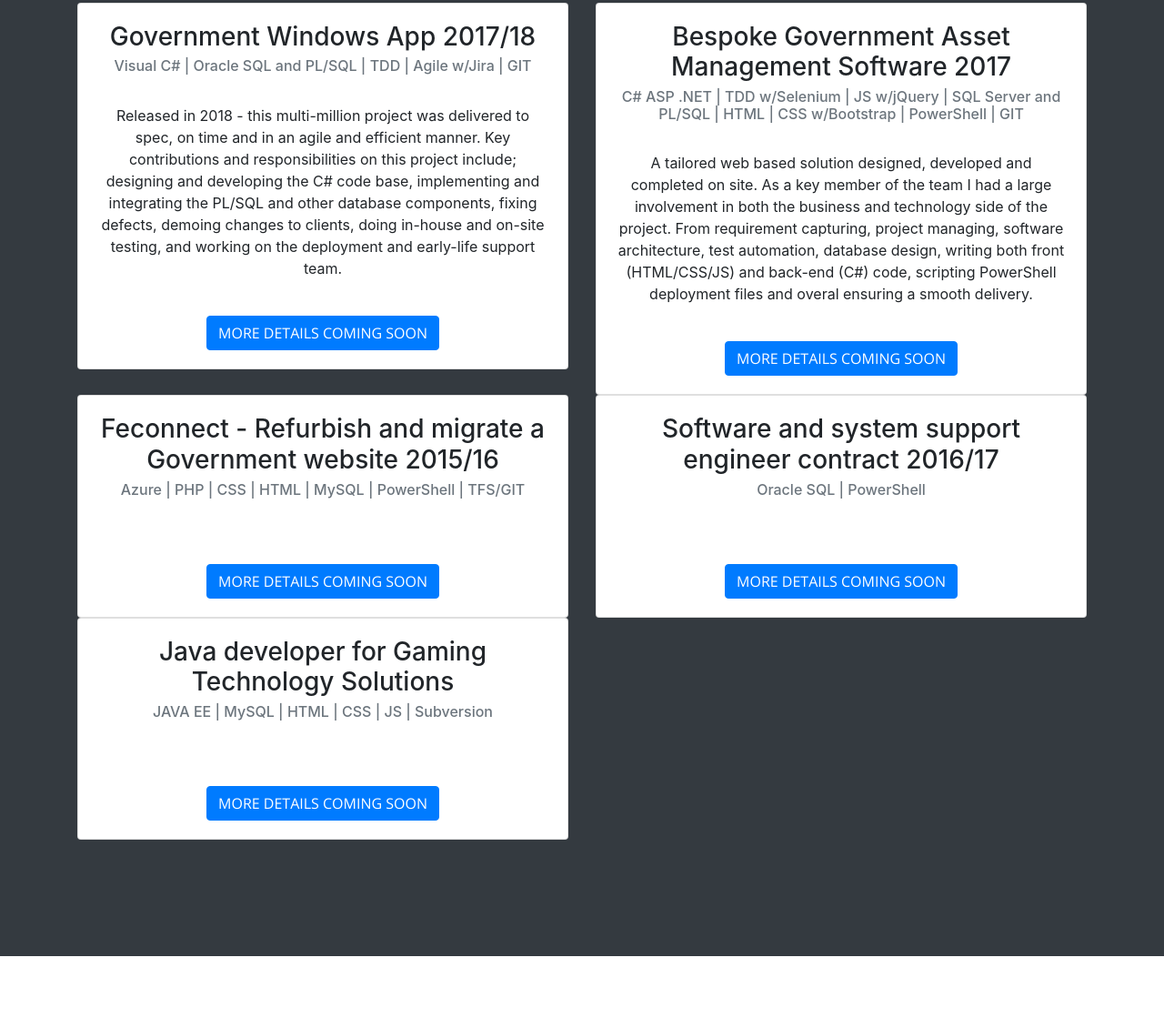
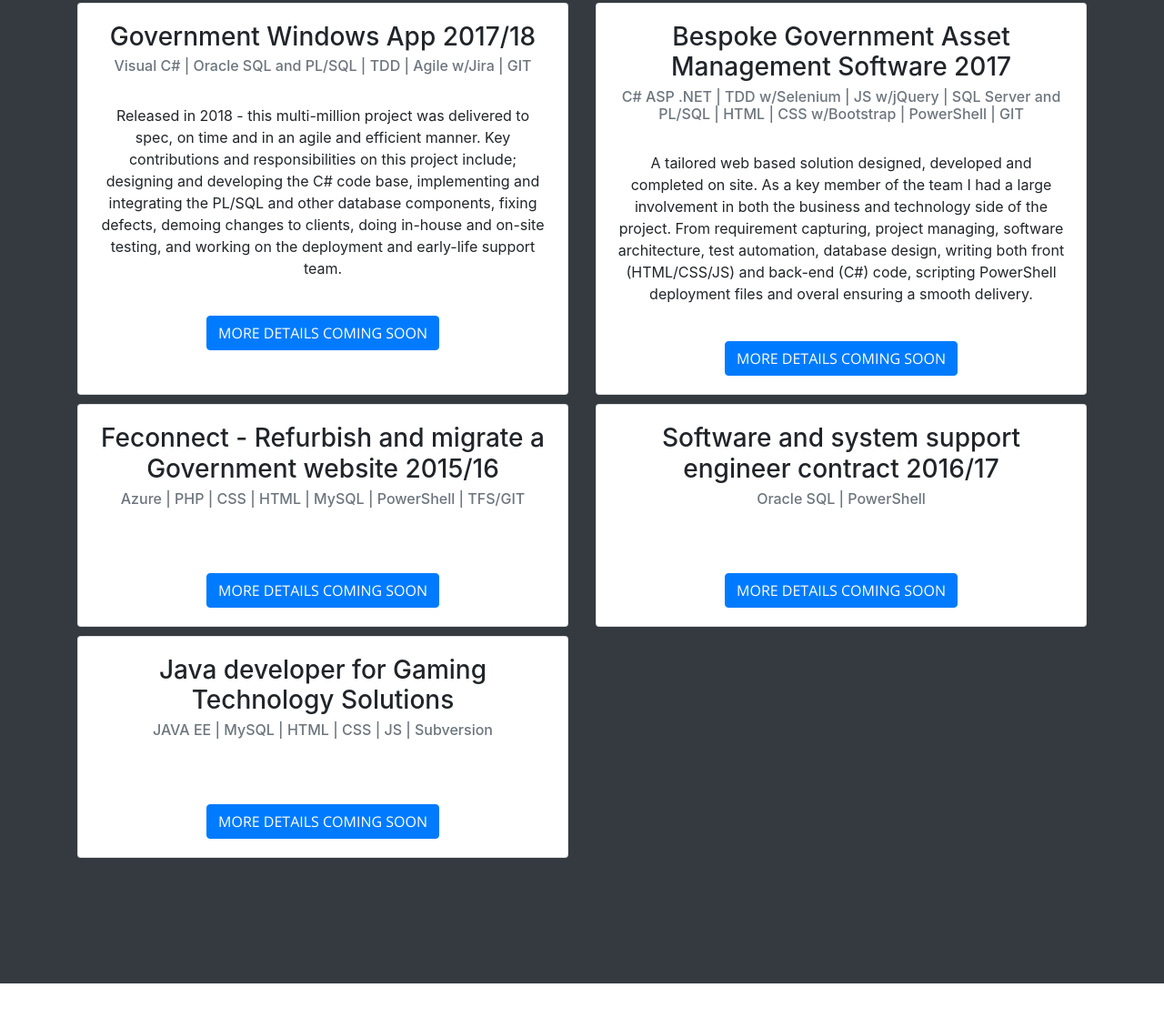
Before and after one commit to jcassem/jcassem.github.io, a website with bundled scripts: page index.html in a window 1280 px wide. Shown: the part 2131-3250 px from the top of the page at 91% size. Built offline with nearby package versions, Linux system fonts and the light colour scheme.

Commit message:
Add spacing to cards.

```diff
--- a/index.html
+++ b/index.html
@@ -23,7 +23,10 @@
 
     <!-- Custom styles for this template -->
     <link href="css/creative.min.css" rel="stylesheet">
-
+    <style>
+        .card-container { margin-bottom: 10px; }
+        .card { height: 100%; }
+    </style>
   </head>
 
   <body id="page-top">
@@ -141,7 +144,7 @@
           </div>
         <div class="row" id="service-cards">
           <!-- C# Government App 2018 -->
-          <div class="col-sm-12 col-md-6">
+          <div class="col-sm-12 col-md-6 card-container">
               <div class="card">
                   <div class="card-body text-center">
                     <h3 class="card-title">Government Windows App 2017/18</h5>
@@ -161,7 +164,7 @@
               </div>
 
           <!-- C# Web project management -->
-          <div class="col-sm-12 col-md-6">
+          <div class="col-sm-12 col-md-6 card-container">
               <div class="card">
                   <div class="card-body text-center">
                     <h3 class="card-title">Bespoke Government Asset Management Software 2017</h5>
@@ -181,7 +184,7 @@
               </div>
 
           <!-- FeConnect -->
-          <div class="col-sm-12 col-md-6">
+          <div class="col-sm-12 col-md-6 card-container">
               <div class="card">
                   <div class="card-body text-center">
                     <h3 class="card-title">Feconnect - Refurbish and migrate a Government website 2015/16</h5>
@@ -197,7 +200,7 @@
               </div>
 
           <!-- Support contract -->
-          <div class="col-sm-12 col-md-6">
+          <div class="col-sm-12 col-md-6 card-container">
               <div class="card">
                   <div class="card-body text-center">
                     <h3 class="card-title">Software and system support engineer contract 2016/17</h5>
@@ -213,7 +216,7 @@
               </div>
 
           <!-- Java EE -->
-          <div class="col-sm-12 col-md-6">
+          <div class="col-sm-12 col-md-6 card-container">
               <div class="card">
                   <div class="card-body text-center">
                     <h3 class="card-title">Java developer for Gaming Technology Solutions</h5>
```
